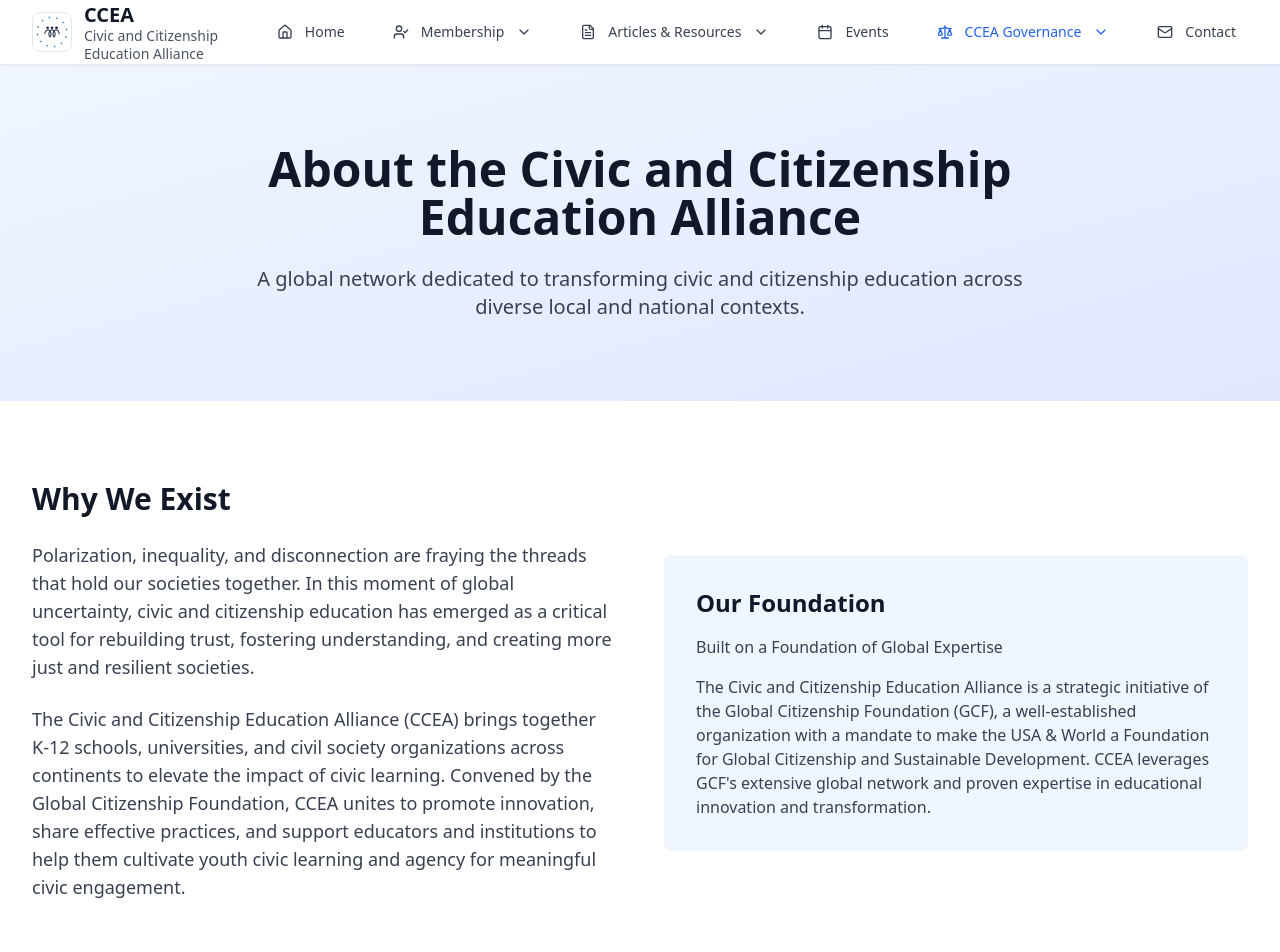
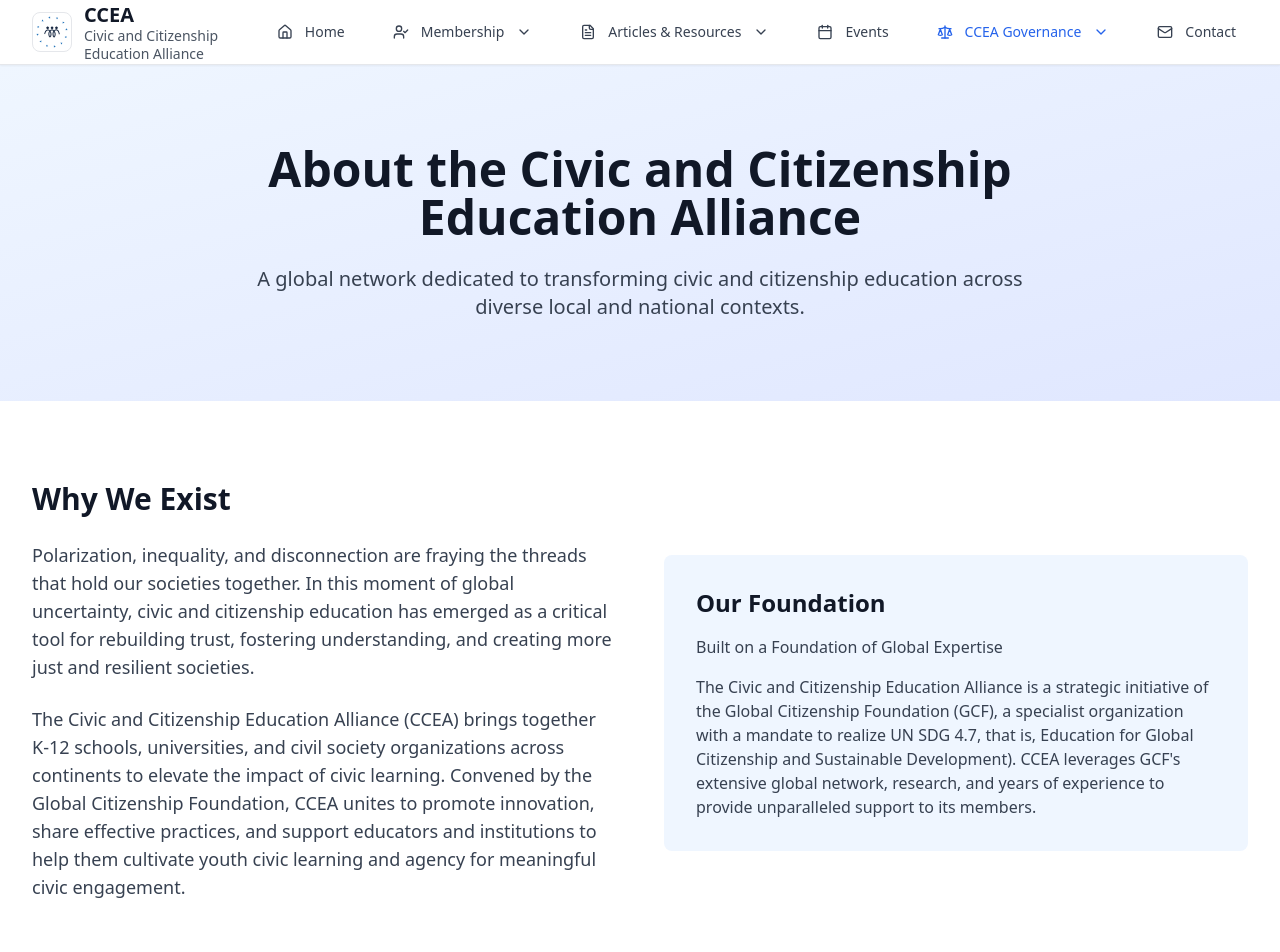
Before and after one commit to GlobalCitizenshipFoundation/CCEA, a React (Vite) app: page /about in a window 1280 px wide. Shown: the top 952 px of the page. Built offline with nearby package versions, Linux system fonts and the light colour scheme.

Commit message:
edited text

```diff
--- a/src/pages/About.tsx
+++ b/src/pages/About.tsx
@@ -75,9 +75,7 @@ const About = () => {
                 Built on a Foundation of Global Expertise
               </p>
               <p className="text-gray-700">
-                The Civic and Citizenship Education Alliance is a strategic initiative of the Global Citizenship Foundation (GCF), a well-established organization with a
-                mandate to make the USA & World a Foundation for Global Citizenship and Sustainable Development. CCEA leverages GCF's extensive global
-                network and proven expertise in educational innovation and transformation.
+                The Civic and Citizenship Education Alliance is a strategic initiative of the Global Citizenship Foundation (GCF), a specialist organization with a mandate to realize UN SDG 4.7, that is, Education for Global Citizenship and Sustainable Development). CCEA leverages GCF's extensive global network, research, and years of experience to provide unparalleled support to its members.
               </p>
             </div>
           </div>
```
